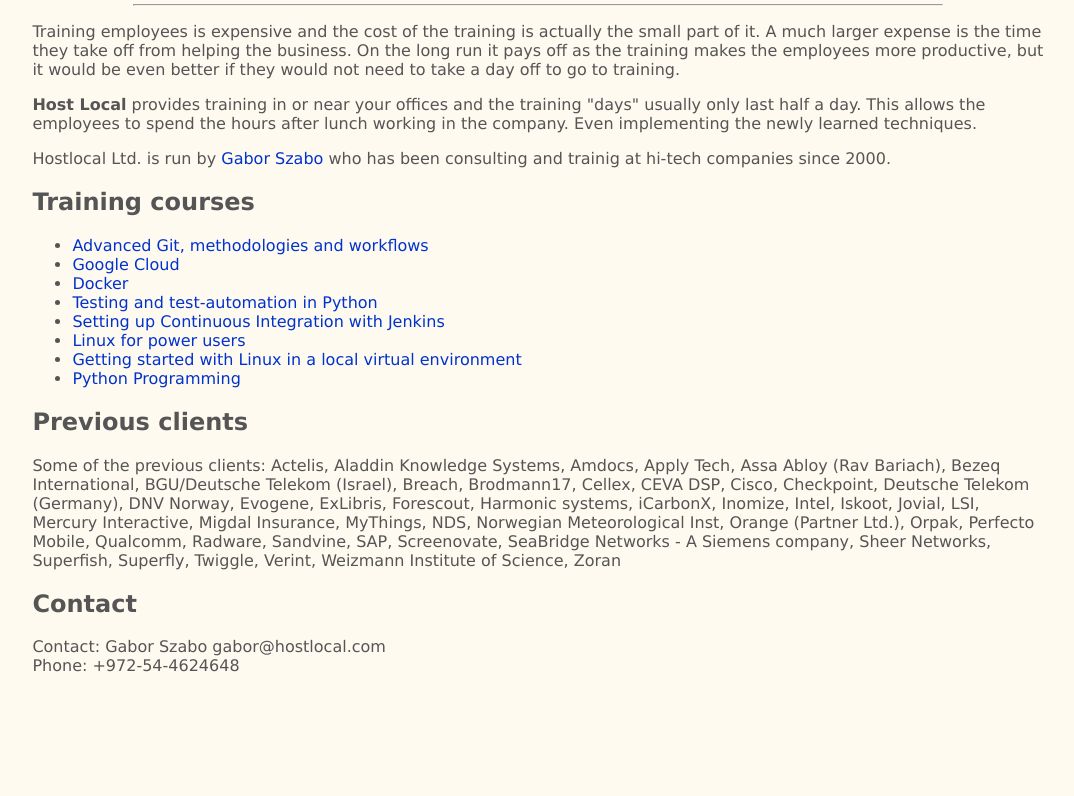
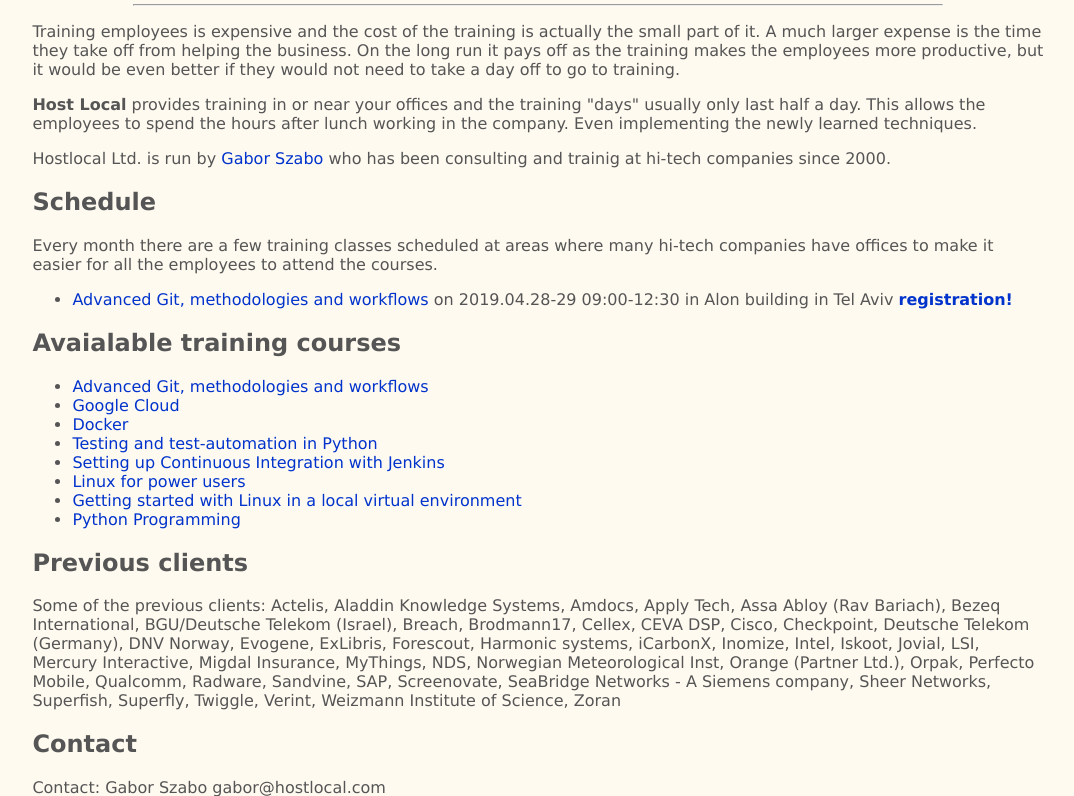
Before and after one commit to szabgab/hostlocal.com, a Flask app: page / in a window 1280 px wide. Shown: the part 194-990 px from the top of the page, without its empty margins (102-1176 px from the left). Before the commit the page ends 866 px from the top, so only its background shows below. Run offline with Flask 2, Linux system fonts and the light colour scheme.

Commit message:
add schedule and show it on the front page

```diff
--- a/app.py
+++ b/app.py
@@ -52,8 +52,10 @@ def page(name):
 
 @app.route("/")
 def home():
+    schedule = read_schedule()
     return render_template('index.html',
         page_title = "Host Local Training courses for DevOps, in Git, Linux, Jenkins CI, Test Automation, Python",
+        schedule   = schedule,
     )
 
 
@@ -76,3 +78,13 @@ def sitemap():
 
     xml += "\n</urlset>"
     return xml
+
+def read_schedule():
+    with open( os.path.join(root, 'schedule.json') ) as fh:
+        schedule = json.load(fh)
+    for event in schedule:
+        with open( os.path.join(root, 'courses', 'eng', event['course'] + '.json') ) as fh:
+            course = json.load(fh)
+            event['title'] = course['title']
+
+    return schedule
--- /dev/null
+++ b/schedule.json
@@ -0,0 +1,8 @@
+[
+  {
+       "date": "2019.04.28-29 09:00-12:30",
+       "location": "Alon building in Tel Aviv",
+       "course": "advanced-git",
+       "registration": "https://www.eventbrite.com/e/advanced-git-methodologies-and-workflows-tickets-58568861040"
+  }
+]
--- a/templates/index.html
+++ b/templates/index.html
@@ -13,7 +13,27 @@
     <p>
     Hostlocal Ltd. is run by <a href="https://szabgab.com/">Gabor Szabo</a> who has been consulting and trainig at hi-tech companies since 2000.
     </p>
-    <h2>Training courses</h2>
+
+    {% if schedule %}
+        <h2>Schedule</h2>
+        <p>
+         Every month there are a few training classes scheduled at areas where many hi-tech companies have offices to make
+         it easier for all the employees to attend the courses.
+
+        <ul>
+          {% for event in schedule %}
+              <li>
+                  <a href="/eng/{{event.course}}">{{ event.title }}</a>
+                  on {{ event.date }}
+                  in {{ event.location }}
+                  <b><a href="{{ event.registration }}">registration!</a></b>
+              </li>
+          {% endfor %}
+        </ul>
+        </p>
+    {% endif %}
+
+    <h2>Avaialable training courses</h2>
     <p>
     <ul>
       <li><a href="/eng/advanced-git">Advanced Git, methodologies and workflows</a></li>
```
